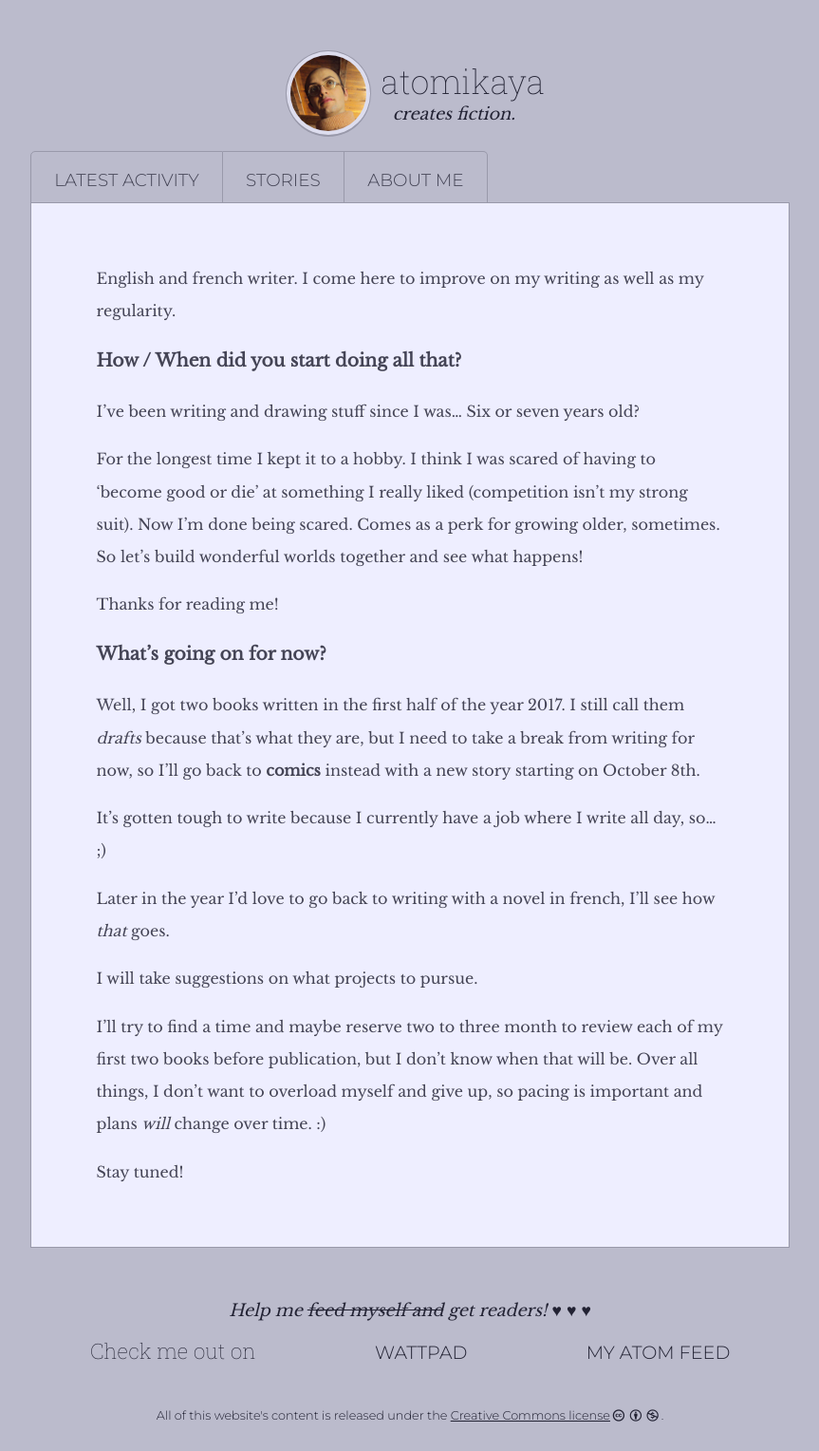
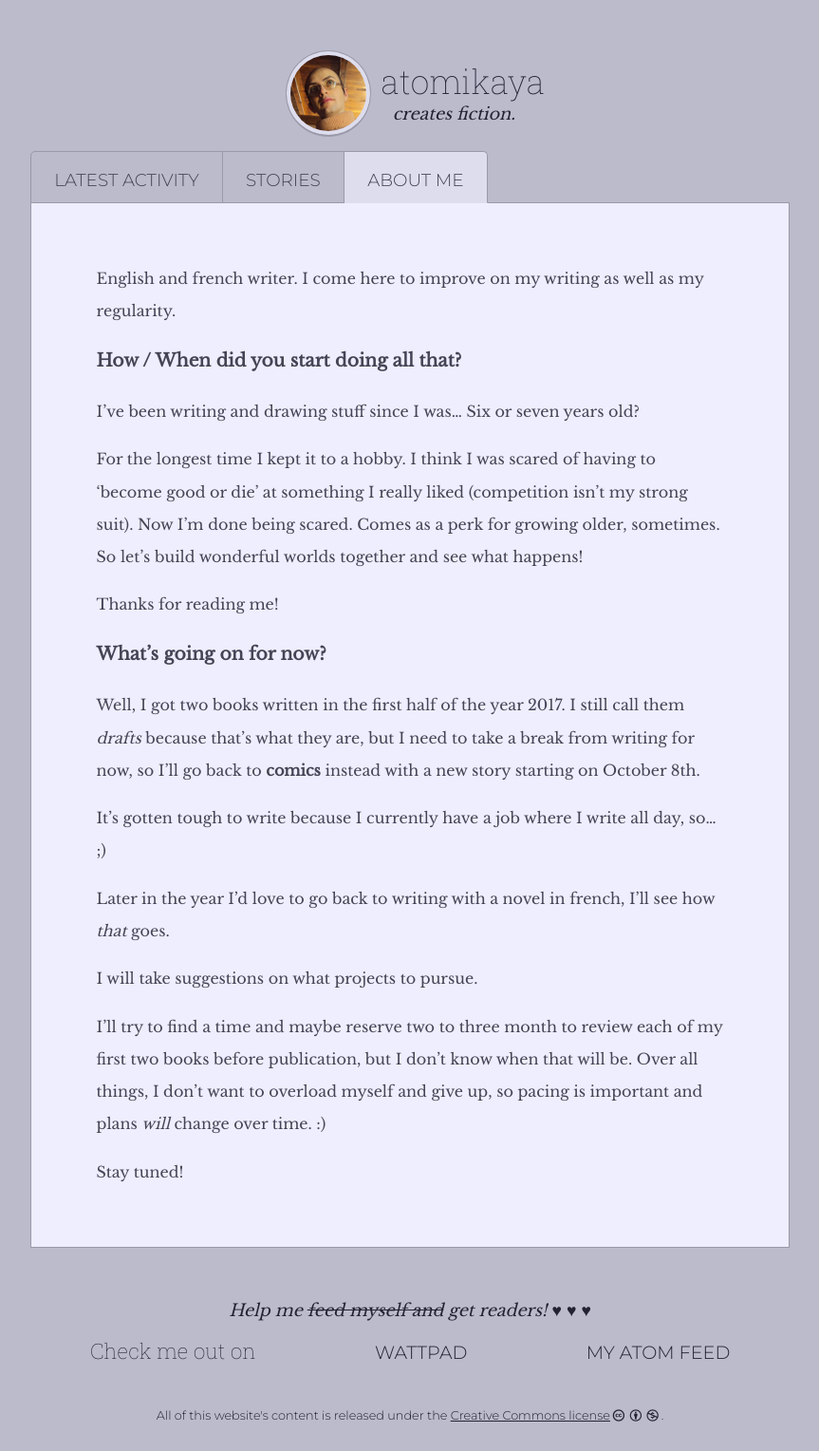
Before and after one commit to atomikaya/fiction, a Jekyll site: the page built from about.md, in a window 1280 px wide. Shown: the whole page at 95% size, without its empty margins (208-1071 px from the left). Built offline with Jekyll 4.4.1, drawn with Linux system fonts in a browser that asks for light colours.

Commit message:
fixed top tabs

```diff
--- a/_layouts/default.html
+++ b/_layouts/default.html
@@ -34,7 +34,7 @@
         <h1 class="tabs__item tabs__item--active">Latest activity</h1>{% else %}
         <a href="/" class="tabs__item">Latest activity</a>{% endif %}{% if page.path == "stories/index.md" %}
         <h1 class="tabs__item tabs__item--active">Stories</h1>{% else %}
-        <a href="/stories/" class="tabs__item">Stories</a>{% endif %}{% if page.path == "readme.md" %}
+        <a href="/stories/" class="tabs__item">Stories</a>{% endif %}{% if page.path == "about.md" %}
         <h1 class="tabs__item tabs__item--active">About me</h1>{% else %}
         <a href="/about/" class="tabs__item">About me</a>{% endif %}
       </nav>
```
